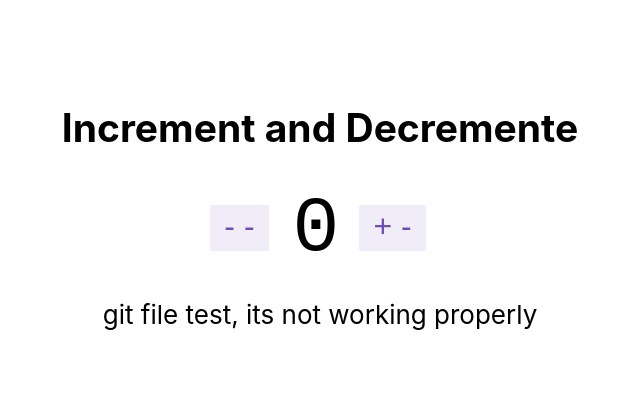
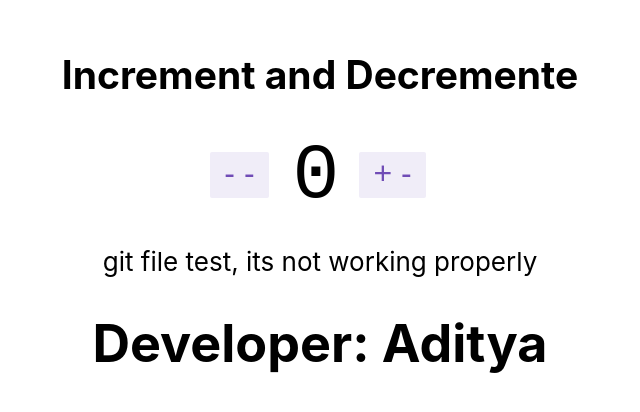
Before and after one commit to Natty-Hatty/Redux-Type-Test, a React (Create React App) app: page / in a window 1280 px wide. Shown: the part 186-598 px from the top of the page, without its empty margins (320-960 px from the left). Built offline with nearby package versions, Linux system fonts and the light colour scheme.

Commit message:
new things added

```diff
--- a/src/App.tsx
+++ b/src/App.tsx
@@ -1,14 +1,17 @@
-import React from 'react';
+import React, { useState } from 'react';
 import './App.css';
-import { Counter } from './counter/Counter';
+import { Counter as CounterOne } from './counter/Counter';
 import GitTestFile from './counter/GitTestFile';
 
 function App() {
+	const [name, setName] = useState('Aditya');
 	return (
 		<div className="App">
 			<header className="App-header">
-				<Counter />
-				<GitTestFile />
+				<div>
+					<CounterOne />
+				</div>
+				<GitTestFile name={name} />
 			</header>
 		</div>
 	);
--- a/src/counter/GitTestFile.tsx
+++ b/src/counter/GitTestFile.tsx
@@ -1,9 +1,14 @@
 import React from 'react';
 
-export default function GitTestFile() {
+interface Props {
+	name: string;
+}
+export default function GitTestFile({ name }: Props) {
 	return (
 		<div>
-			<p>git file test, its not working properly</p>
+			<p>
+				git file test, its not working properly <h1>Developer: {name}</h1>
+			</p>
 		</div>
 	);
 }
--- a/src/reducers/counterSlice.ts
+++ b/src/reducers/counterSlice.ts
@@ -21,7 +21,7 @@ export const counterSlice = createSlice({
 			state.value -= 1;
 		},
 		// Use the PayloadAction type to declare the contents of `action.payload`
-		incrementByAmount: (state, action: PayloadAction<number>) => {
+		incrementByAmountSpecified: (state, action: PayloadAction<number>) => {
 			state.value += action.payload;
 		},
 	},
@@ -29,6 +29,7 @@ export const counterSlice = createSlice({
 
 export const selectCount = (state: RootState) => state.counter.value;
 
-export const { increment, decrement, incrementByAmount } = counterSlice.actions;
+export const { increment, decrement, incrementByAmountSpecified } =
+	counterSlice.actions;
 
 export default counterSlice.reducer;
```
